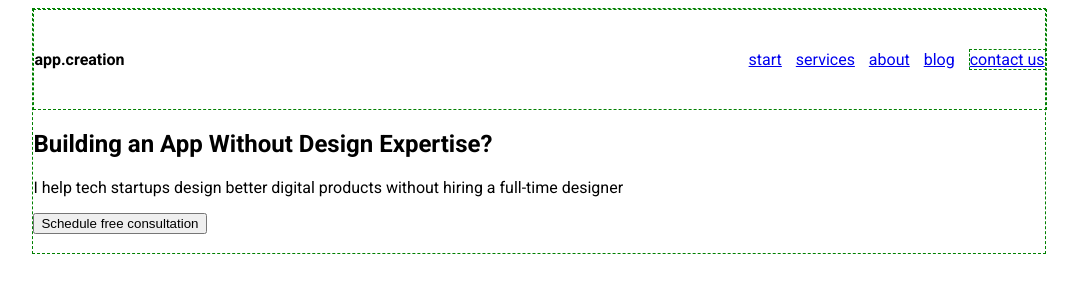
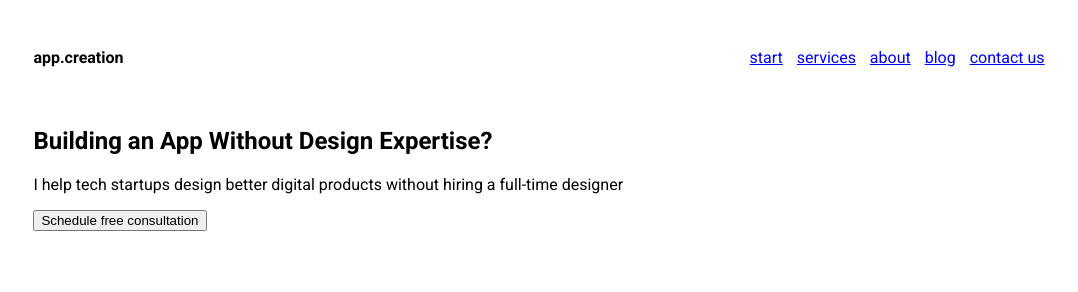
Before and after one commit to WebHeroSchool/Tatyanaproject, a plain HTML site: page index.html in a window 1280 px wide. Shown: the whole page, without its empty margins (101-1179 px from the left). Drawn offline with Linux system fonts and the light colour scheme.

Commit message:
убрала  border

```diff
--- a/styles.css
+++ b/styles.css
@@ -10,18 +10,15 @@ body {
 }
 .wrapper{
   width: 80%;
-  border: dashed 1px green;
 }
 .header {
   display: flex;
   justify-content: space-between;
   margin: auto;
   width: 100%;
-  border: dashed 1px green;
 }
 .menu__item:last-child{
  margin: 0;
- border:dashed 1px green;
 }
 .menu {padding: 40px 0;}
 .menu__item {margin-right:10px;}
```
